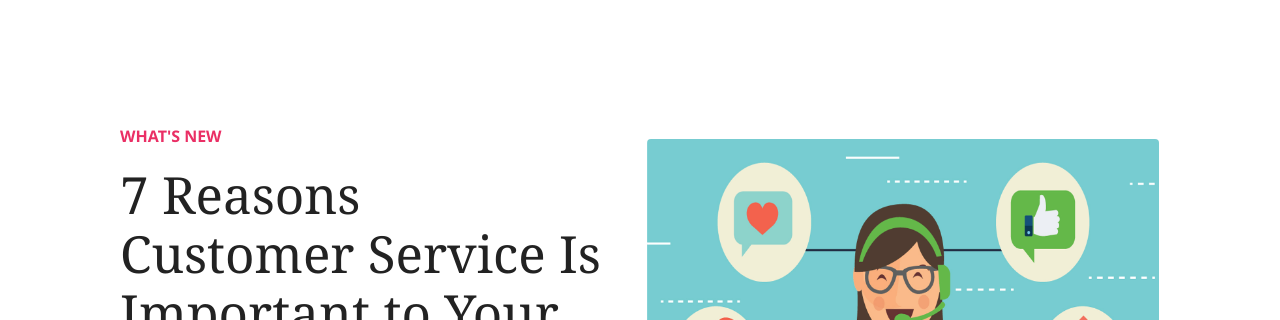
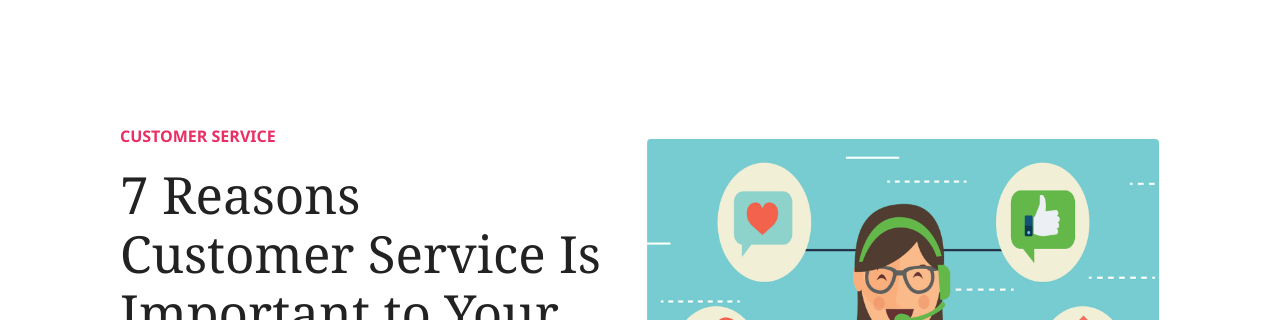
Before and after one commit to bit-dna/bitdnablog, a Jekyll site: the page built from _posts/2019-05-31-7-reasons-customer-service-is-important-to-your-business.md, in a window 1280 px wide and 900 px high. Shown: the top 320 px of the window. Built offline with Jekyll 4.4.1, drawn with Linux system fonts in a browser that asks for light colours; nearby versions of some CDN libraries; comment, search, counter and statistics services are not loaded; some of the changed text lies outside the part shown.

Commit message:
ganti tag,

```diff
--- a/_posts/2019-05-31-7-reasons-customer-service-is-important-to-your-business.md
+++ b/_posts/2019-05-31-7-reasons-customer-service-is-important-to-your-business.md
@@ -2,9 +2,9 @@
 layout: post
 title:  "7 Reasons Customer Service Is Important to Your Business"
 author: anastasia
-categories: [ What's New ]
+categories: [ customer service ]
 image: assets/images/img/7reasonscustomerserviceisimportanttoyourbusiness.jpg
-tags: [customer service]
+tags: [customer, service, cs]
 ---
 When your business is on a low budget, there are probably several areas that come in high priority when allocating funds. Of course, your product team could use some financial assistance. Marketing -- especially advertising -- could always use a little padding.
 
```
